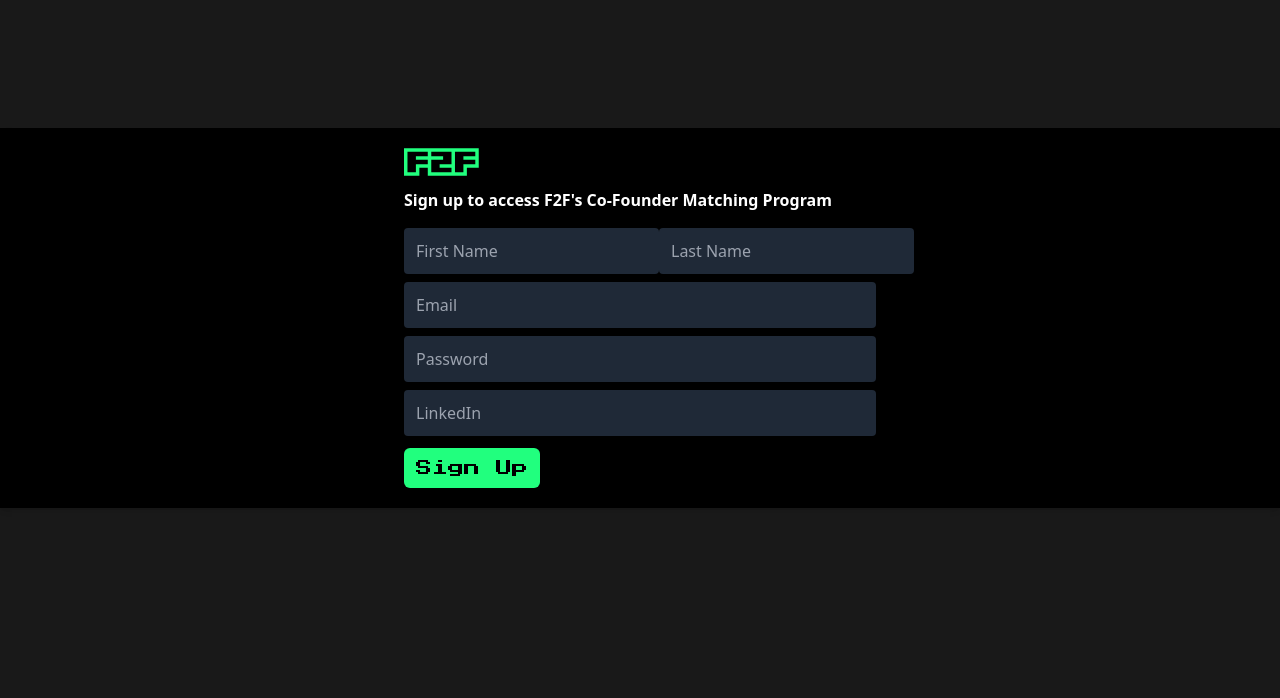
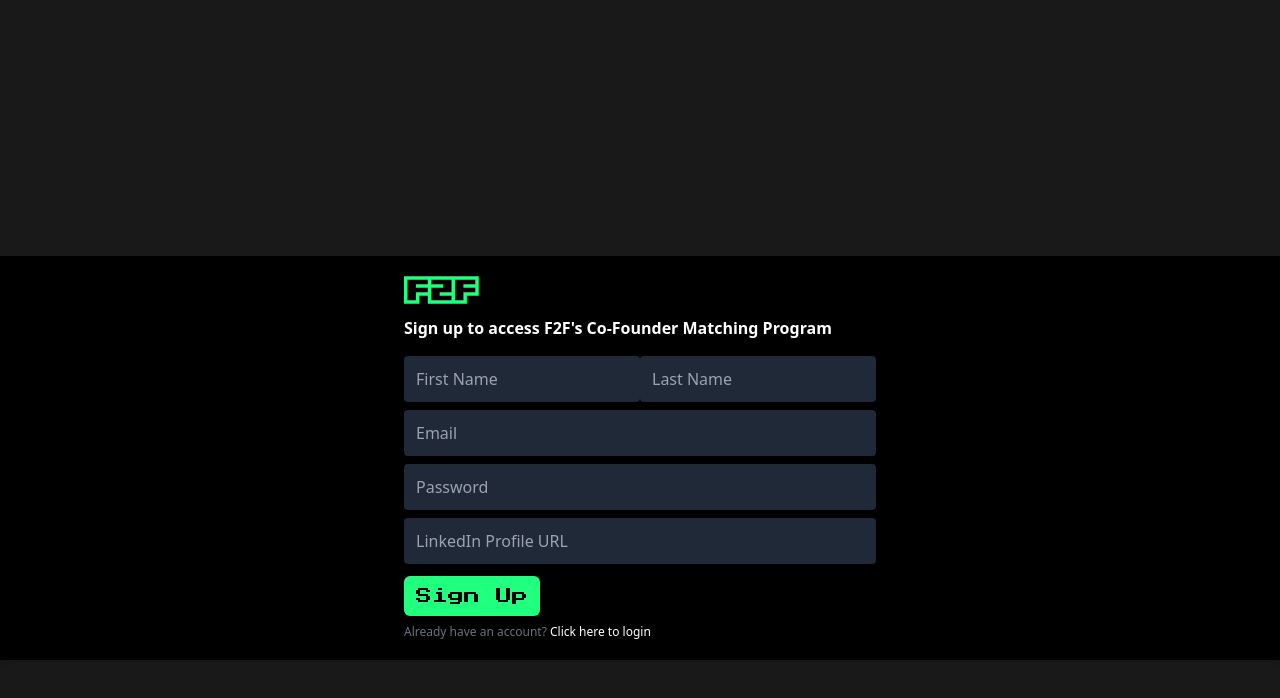
Before and after one commit to w-dib/f2f, a Next.js app: page /signup in a window 1280 px wide. Shown: the top 698 px of the page. Built offline with nearby package versions, Linux system fonts and the light colour scheme; no server answers.

Commit message:
Add login with LinkedIn

```diff
--- a/app/layout.js
+++ b/app/layout.js
@@ -1,8 +1,6 @@
 import SessionProvider from "@/components/SessionProvider";
 import { authOptions } from "@/pages/api/auth/[...nextauth]";
 import { getServerSession } from "next-auth";
-import Footer from "@/components/Footer";
-import Navbar from "@/components/Navbar";
 import "./globals.css";
 
 export const metadata = {
--- a/app/signup/page.js
+++ b/app/signup/page.js
@@ -28,9 +28,8 @@ function Signup() {
   };
 
   return (
-    <div className="h-full bg-inherit">
-      <div className="bg-black shadow-md ">
-        <div className="flex flex-col mt-32 p-5 mx-auto text-white md:mx-auto max-w-lg">
+    <div className="mt-32 md:mt-64 bg-black shadow-md">
+      <div className="flex flex-col p-5 mx-auto text-white max-w-lg">
         {/* Logo */}
         <Link href="/">
           <img className="h-7 w-auto" src="/img/f2f.svg" />
@@ -43,19 +42,20 @@ function Signup() {
           <form onSubmit={handleSignUp}>
             {/* Input for First Name info */}
             <div className="flex justify-between">
+              <div>
                 <input
-                  className="leading-none w-40 md:w-auto text-gray-50 p-3 focus:outline-none focus:border-blue-700 my-1 border-0 bg-gray-800 rounded"
+                  className="leading-none w-40 md:w-full text-gray-50 p-3  focus:border-blue-700 my-1 border-0 bg-gray-800 rounded focus:text-[#21FF7E]"
                   type="firstName"
                   id="firstName"
                   placeholder="First Name"
                   value={firstName}
                   onChange={(event) => setFirstName(event.target.value)}
                 />
-
+              </div>
               {/* label for last name info */}
               <div>
                 <input
-                    className="leading-none w-40 md:w-auto  text-gray-50 p-3 focus:outline-none focus:border-blue-700 my-1 border-0 bg-gray-800 rounded"
+                  className="leading-none w-40 md:w-full text-gray-50 p-3 my-1 border-0 bg-gray-800 rounded focus:text-[#21FF7E]"
                   type="lastName"
                   id="lastName"
                   placeholder="Last Name"
@@ -66,17 +66,16 @@ function Signup() {
             </div>
             {/* Input for Email */}
             <input
-                className="leading-none w-full text-gray-50 p-3 focus:outline-none focus:border-blue-700 my-1 border-0 bg-gray-800 rounded"
+              className="leading-none w-full text-gray-50 p-3 my-1 border-0 bg-gray-800 rounded focus:text-[#21FF7E]"
               type="email"
               id="email"
               placeholder="Email"
               value={email}
               onChange={(event) => setEmail(event.target.value)}
             />
-
             <div>
               <input
-                  className="leading-none text-gray-50 p-3 w-full focus:outline-none focus:border-blue-700 my-1 border-0 bg-gray-800 rounded"
+                className="leading-none text-gray-50 p-3 w-full my-1 border-0 bg-gray-800 rounded focus:text-[#21FF7E]"
                 type="password"
                 id="password"
                 placeholder="Password"
@@ -86,10 +85,10 @@ function Signup() {
             </div>
             <div>
               <input
-                  className="leading-none text-gray-50 p-3 w-full focus:outline-none focus:border-blue-700 my-1 border-0 bg-gray-800 rounded mb-3"
+                className="leading-none text-gray-50 p-3 w-full my-1 border-0 bg-gray-800 rounded mb-3 focus:text-[#21FF7E]"
                 type="linkedIn"
                 id="linkedIn"
-                  placeholder="LinkedIn"
+                placeholder="LinkedIn Profile URL"
                 value={linkedIn}
                 onChange={(event) => setLinkedIn(event.target.value)}
               />
@@ -102,7 +101,12 @@ function Signup() {
               Sign Up
             </button>
           </form>
-          </div>
+          <p className="mt-2 text-gray-500 text-xs">
+            Already have an account?{" "}
+            <Link href="/" className="text-white hover:text-[#21FF7E]">
+              Click here to login
+            </Link>
+          </p>
         </div>
       </div>
     </div>
```
Also changed, not shown: 1 other file (tests, documents, lock files or other folders). Lines whose indentation alone changed are shown as unchanged.
